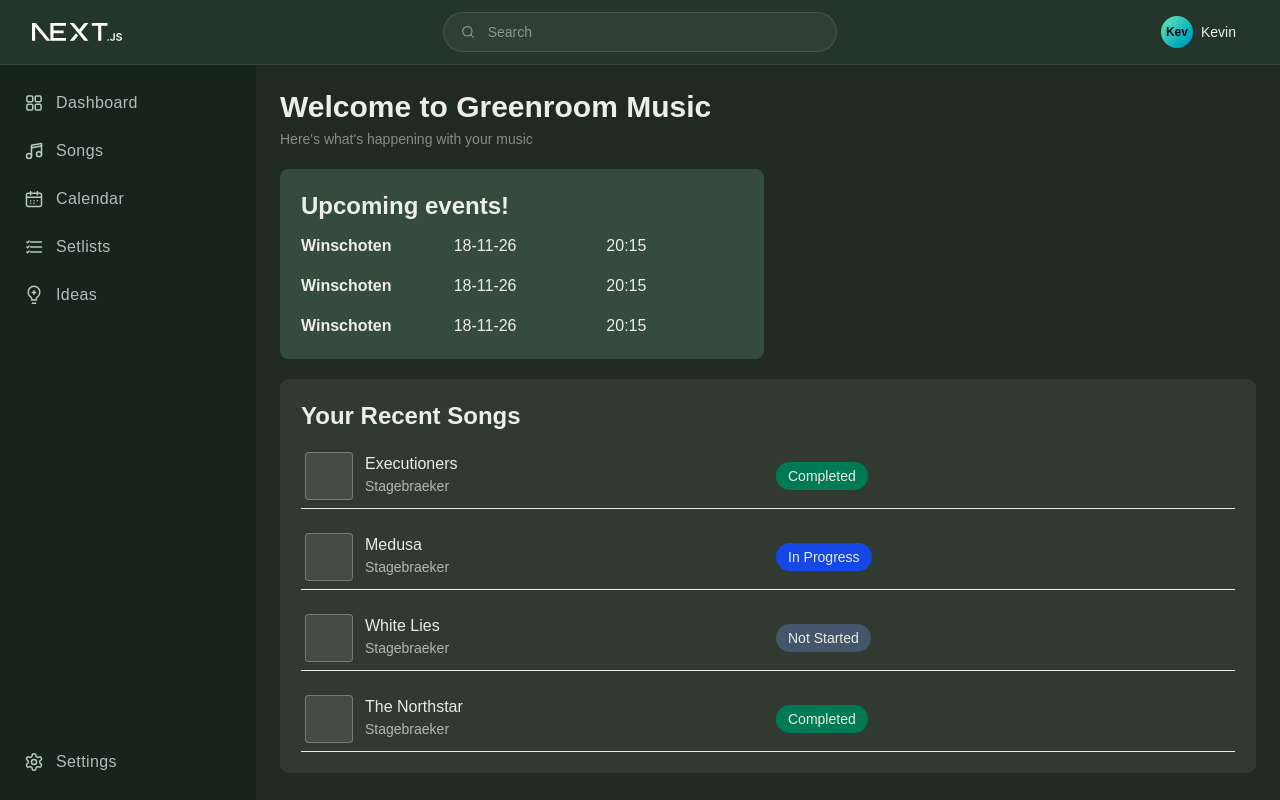
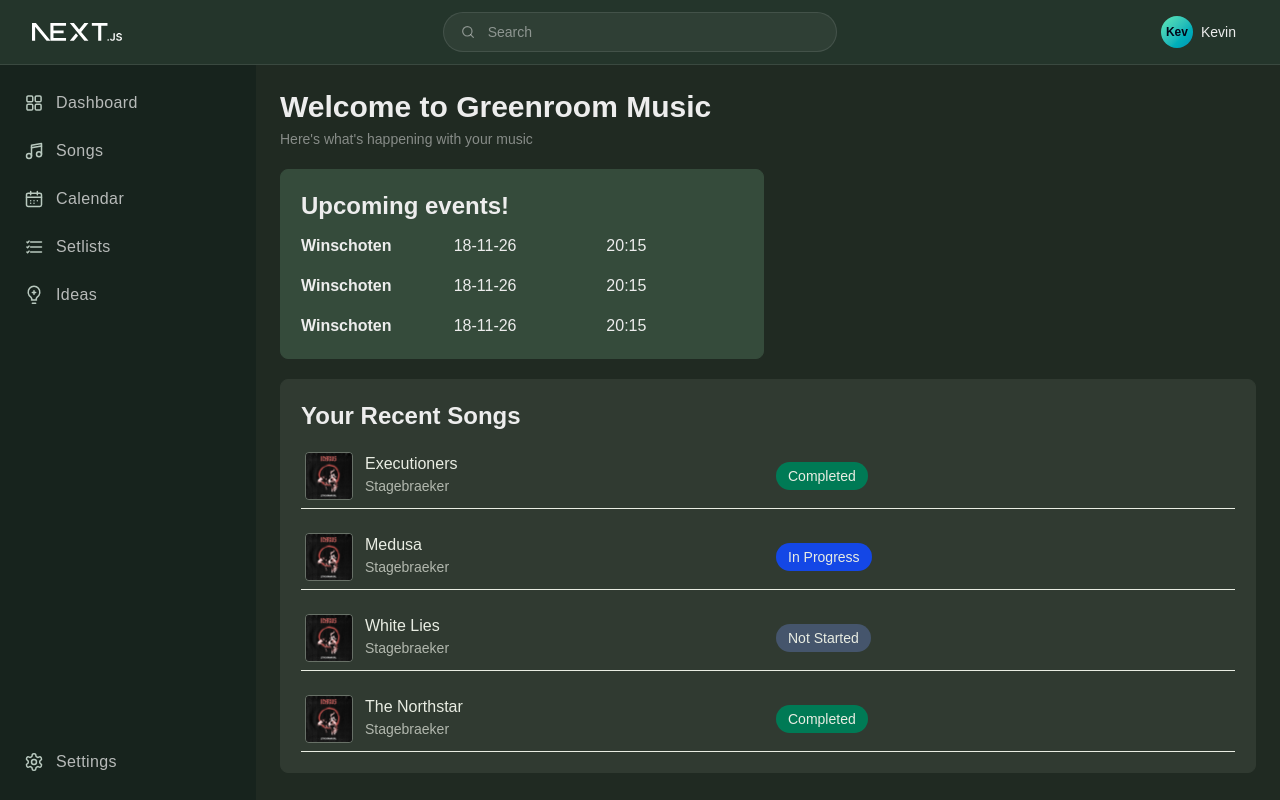
Before and after one commit to KevinUdema/greenroom-music, a Next.js app: page / in a window 1280 px wide. Built offline with nearby package versions, Linux system fonts and the light colour scheme.

Commit message:
added band album cover as a placeholder
added band album cover as a placeholder for the songslist

```diff
--- a/components/songentry.tsx
+++ b/components/songentry.tsx
@@ -1,3 +1,5 @@
+import Image from "next/image";
+
 type SongStatus = "In Progress" | "Completed" | "Not Started";
 
 const statusBackgrounds: Record<SongStatus, string> = {
@@ -16,9 +18,12 @@ export default function SongEntry({ title, band, status }: SongEntryProps) {
   return (
     <div className="grid grid-cols-2 items-center gap-4 border-b border-[#E9EDE3] px-1 py-2 text-[#E9EDE3]">
       <div className="flex gap-1">
-        <div
-          aria-hidden="true"
-          className="size-12 rounded-sm border border-[#E9EDE3]/30 bg-[#E9EDE3]/10"
+        <Image
+          src="/Icarus.jpg"
+          alt={`${band} logo`}
+          width={48}
+          height={48}
+          className="size-12 rounded-sm border border-[#E9EDE3]/30 object-cover"
         />
         <div className="px-2">
           <h3>{title}</h3>
```
Also changed, not shown: public/Icarus.jpg (added).
